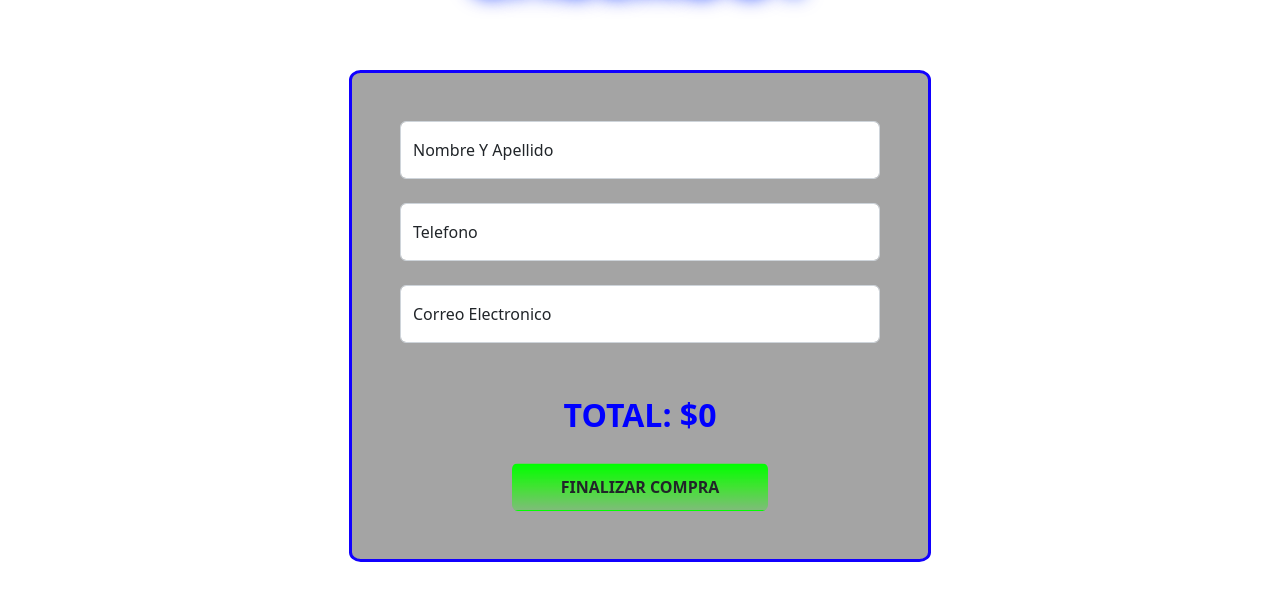
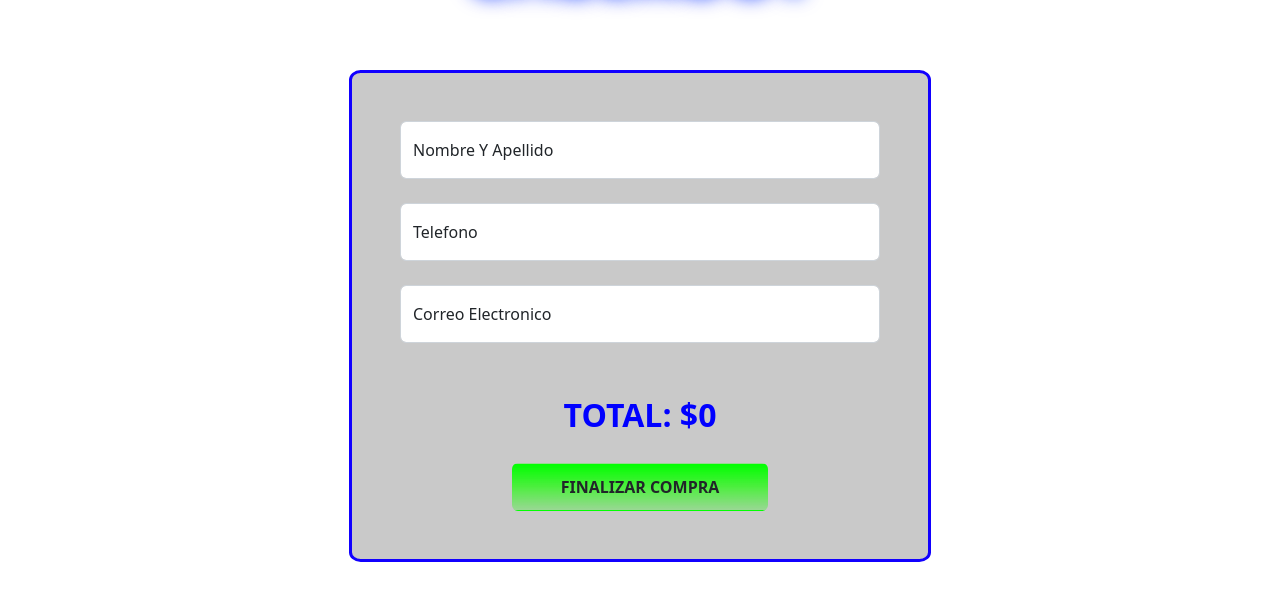
Before and after one commit to sebiyivo/Eccomerce-ReactJS-YIVOTINSKY, a React (Create React App) app: page /checkout in a window 1280 px wide. Shown: the part 159-771 px from the top of the page. Built offline with nearby package versions, Linux system fonts and the light colour scheme; no server answers; the database is empty; the HTML template or start-up script is replaced by a standard one.

Commit message:
Limpieza codigo

```diff
--- a/src/components/Checkout/Checkout.css
+++ b/src/components/Checkout/Checkout.css
@@ -19,7 +19,7 @@
 .formulario {
     width: max-content;
     border: #1100ff solid;
-    background-color: #a4a4a4;
+    background-color: #c9c9c9;
     padding: 3rem;
     border-radius: 2%;
     margin-top: 2rem;
--- a/src/components/Checkout/Checkout.jsx
+++ b/src/components/Checkout/Checkout.jsx
@@ -29,7 +29,9 @@ const Checkout = () => {
                     phone: tel,
                     mail: email
                 },
-                items: cart,
+                items: cart.map(prod => ({ id: prod.id, title: prod.name, price: prod.price, quantity: prod.quantity })),
+                subtotal: totalPrice,
+                iva: totalPrice * 0.21,
                 total: totalPrice * 1.21
             }
 
@@ -70,7 +72,7 @@ const Checkout = () => {
 
                 setTimeout(() => {
                     navigate('/')
-                }, 3000)
+                }, 1500)
 
                 MySwal.fire({
                     background: '#ffffff',
@@ -127,7 +129,7 @@ const Checkout = () => {
     return (
         <div className="divCheckout">
             <h2 className="checkout">CHECKOUT</h2>
-            <div className="formulario">
+            <form className="formulario">
                 <div className="form-floating mb-4">
                   <input onChange={(e) => setName(e.target.value)} type="text" className="form-control" id="floatingNombre" placeholder="Nombre Y Apellido"/>
                   <label for="floatingNombre">Nombre Y Apellido</label>
@@ -142,7 +144,7 @@ const Checkout = () => {
                 </div>
                 <label className="totalCheckout">TOTAL: ${totalPrice * 1.21}</label>
                 <button className="btn botonFinalizarCompra" type="button" onClick={createOrder}>FINALIZAR COMPRA</button>
-            </div>
+            </form>
         </div>
     )
 }
--- a/src/components/ItemCount/ItemCount.jsx
+++ b/src/components/ItemCount/ItemCount.jsx
@@ -5,7 +5,7 @@ const ItemCount = ({ inicial, stock, onAdd }) => {
     const [value, setValue] = useState(inicial)
 
     const restar = () => {
-        if (value > 0) {
+        if (value > 1) {
             setValue(value - 1)
         }
     }
@@ -20,7 +20,7 @@ const ItemCount = ({ inicial, stock, onAdd }) => {
         <div className="itemCount">
             <div className="input-group">
                 <button className="botonItemCount btn btn-outline-primary" type="button" onClick={restar}>-</button>
-                <input className="inputItemCount from-control" value={value}/>
+                <input className="inputItemCount from-control" value={value} readOnly/>
                 <button className="botonItemCount btn btn-outline-primary" type="button" onClick={sumar}>+</button>
             </div>
             <button className="botonAgregarAlCarrito btn btn-outline-success" disabled={stock <= 0} type="button" onClick={() => onAdd(value)}>AGREGAR AL CARRITO</button>
--- a/src/components/Navbar/Navbar.jsx
+++ b/src/components/Navbar/Navbar.jsx
@@ -32,7 +32,7 @@ const Navbar = () => {
             <div className="collapse navbar-collapse" id="navbarNavAltMarkup">
               <div className="navbar-nav">
                 {categories.map(category => (
-                  <NavLink to={`/category/${category.slug}`} className="nav-link" aria-current="page">{category.label}</NavLink>
+                  <NavLink key={category.id} to={`/category/${category.slug}`} className="nav-link" aria-current="page">{category.label}</NavLink>
                   ))
                 }
               </div>
```
